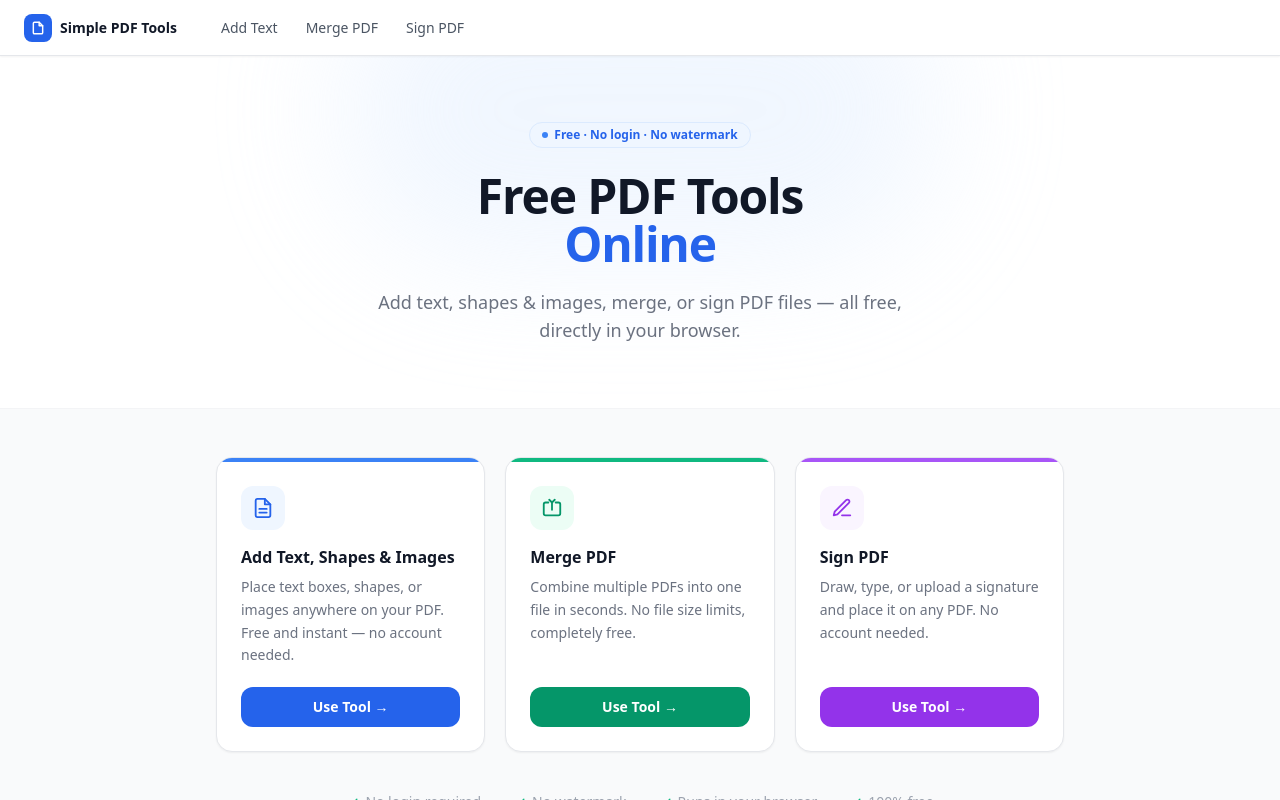
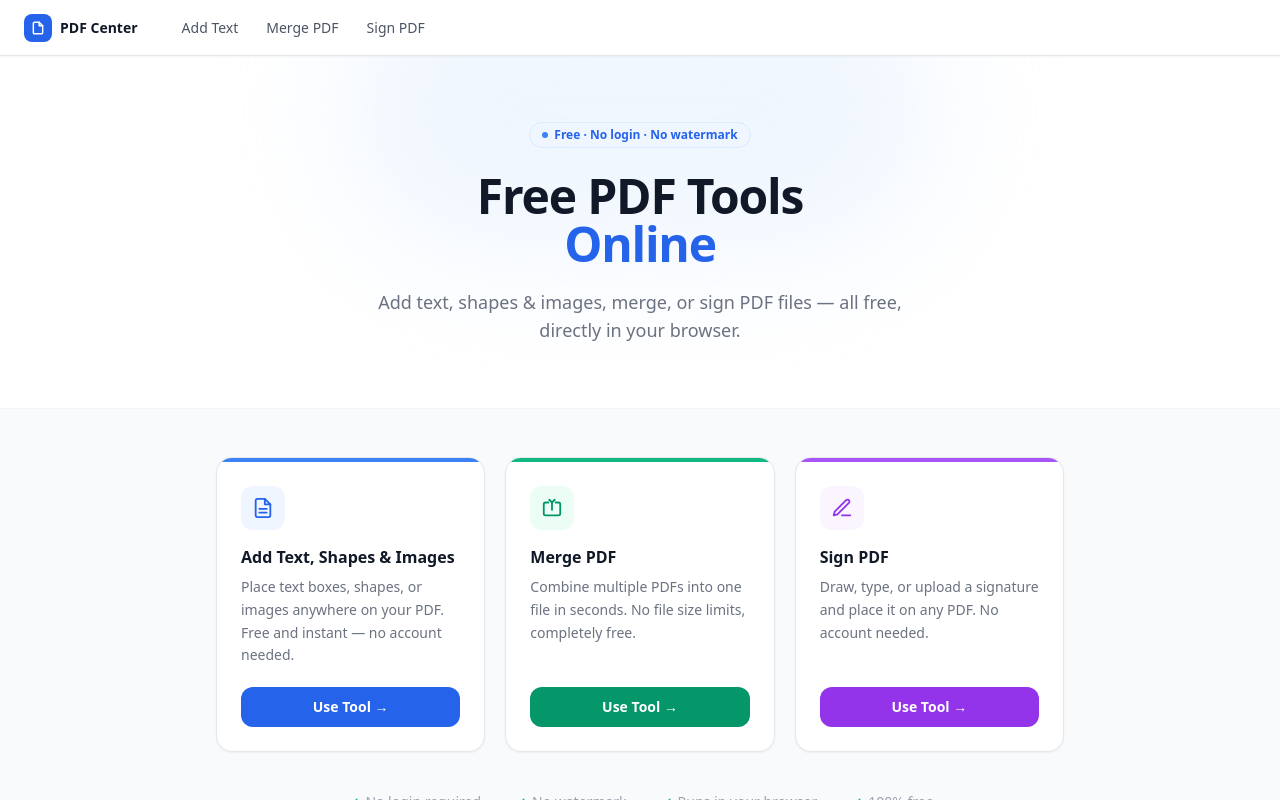
Before and after one commit to Dize01/Mini-App, a React (Vite) app: page / in a window 1280 px wide. Built offline with nearby package versions, Linux system fonts and the light colour scheme.

Commit message:
PDF Center

```diff
--- a/src/constants.js
+++ b/src/constants.js
@@ -1 +1 @@
-export const SITE_NAME = 'Simple PDF Tools';
+export const SITE_NAME = 'PDF Center';
```
